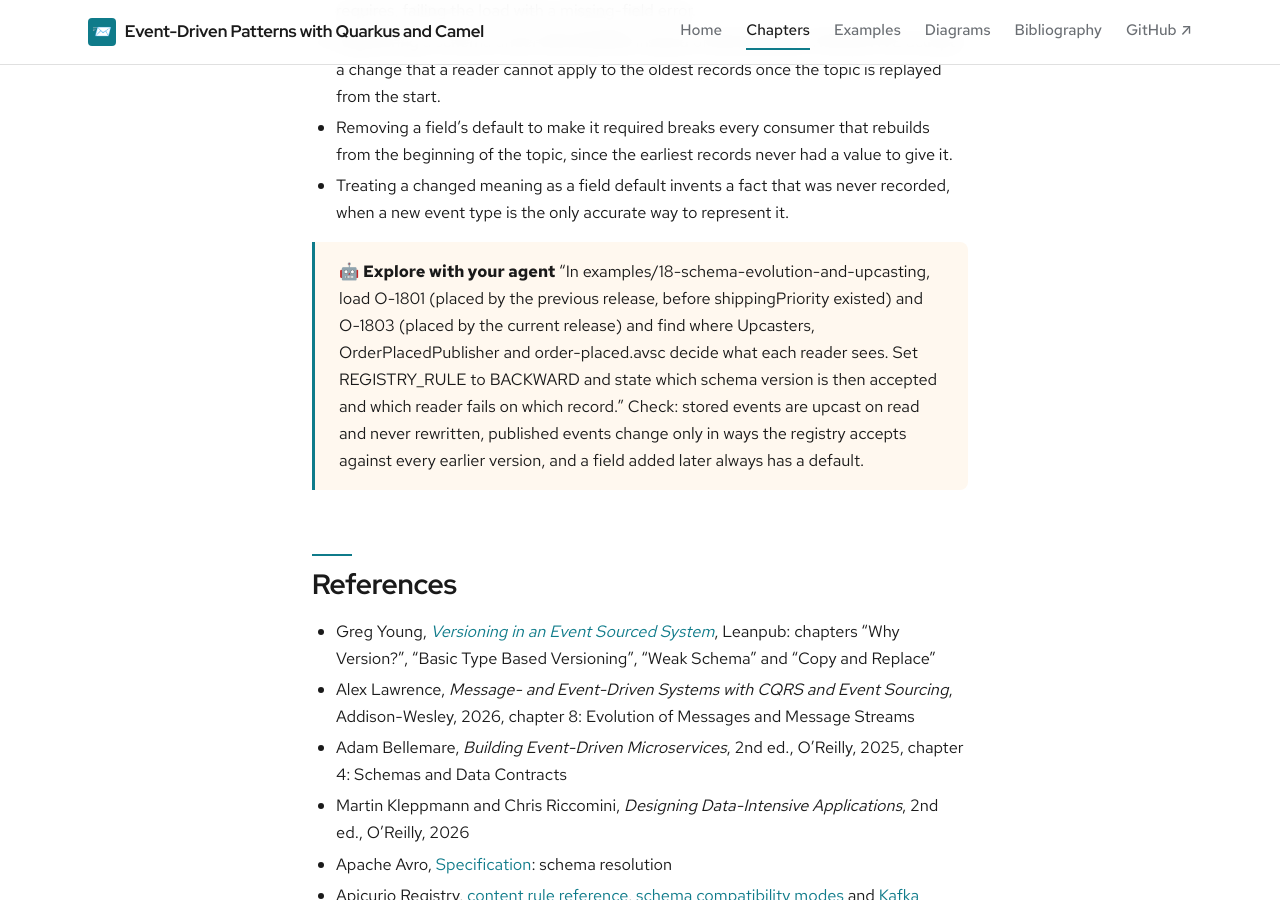
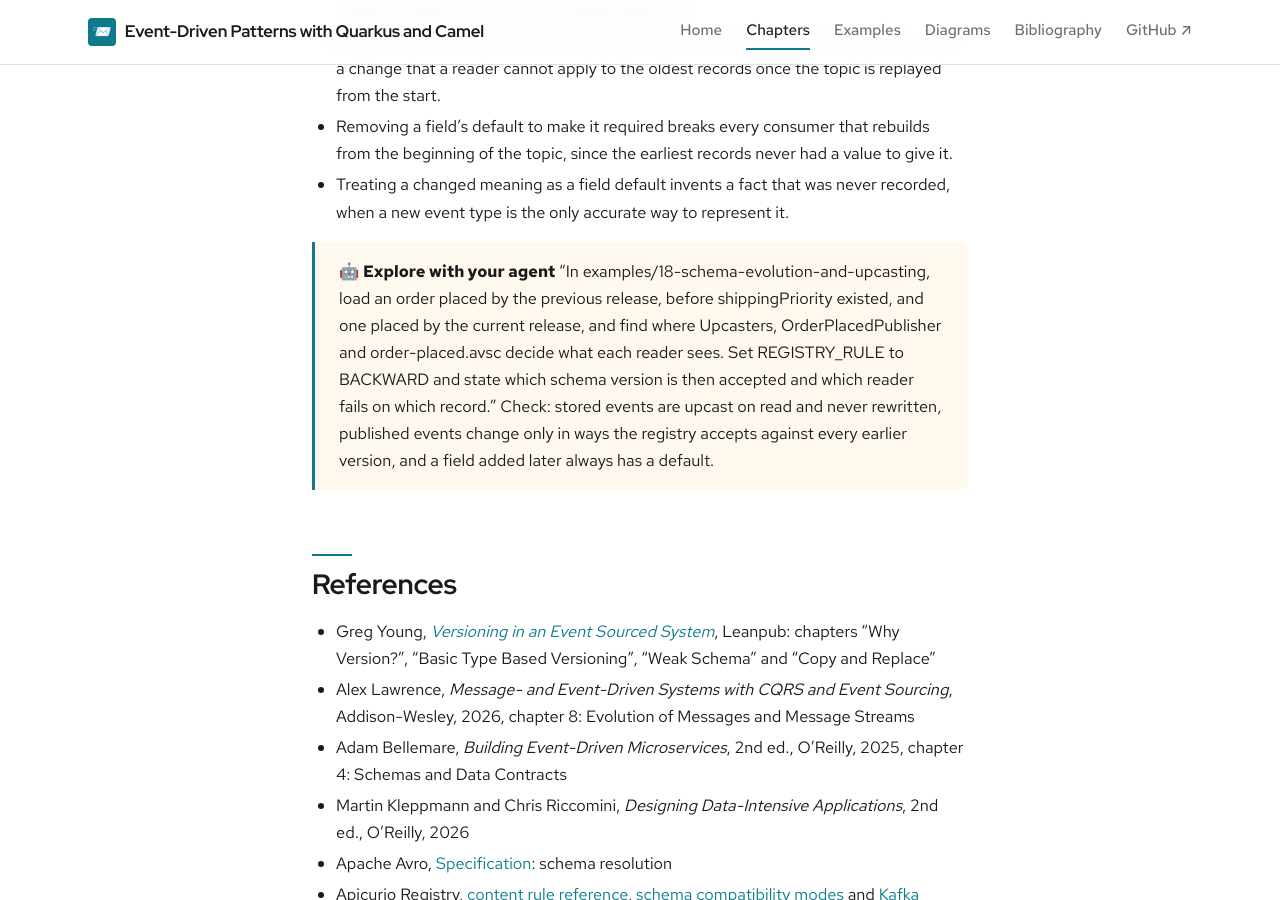
Before and after one commit to patterncatalyst/event-driven-patterns-with-quarkus-and-camel, a Jekyll site: the page built from _docs/18-schema-evolution-and-upcasting.md, in a window 1280 px wide and 900 px high, scrolled down 8746 px. Built offline with Jekyll 4.4.1, drawn with Linux system fonts in a browser that asks for light colours; some web fonts are replaced; some of the changed text lies outside the part shown.

Commit message:
docs(r21): name ch17/ch18 callout orders by role instead of opaque IDs (#26)
Extends the ch20 de-magic to the other two pure-label callouts (ch17 held-vs-shipped, ch18 previous-vs-current release). IDs remain in the example READMEs and verify.sh.

```diff
--- a/_docs/18-schema-evolution-and-upcasting.md
+++ b/_docs/18-schema-evolution-and-upcasting.md
@@ -7,7 +7,7 @@ description: "Customers can ask for express delivery, and OrderPlaced gains a fi
 duration: "60 minutes"
 ---
 
-Customers can now ask for express delivery, so `OrderPlaced` gains a `shippingPriority`. Two kinds of reader already hold the old shape. The aggregate loads `OrderPlaced` rows that were written before the field existed and can never be rewritten. Every consumer of `edp.orders.placed` may replay the topic from its first record, and the first records have no `shippingPriority` either. `O-1801` was placed by the previous release, `O-1803` by the current one, and both have to work.
+Customers can now ask for express delivery, so `OrderPlaced` gains a `shippingPriority`. Two kinds of reader already hold the old shape. The aggregate loads `OrderPlaced` rows that were written before the field existed and can never be rewritten. Every consumer of `edp.orders.placed` may replay the topic from its first record, and the first records have no `shippingPriority` either. One order was placed by the previous release, another by the current one, and both have to work.
 
 {% include excalidraw.html file="18-upcast-on-read" alt="Two rows in the append-only events table, one stored at schema_version 1 and one at 2; a load copies the payload, the upcaster chain adds shippingPriority STANDARD to the version 1 copy, and the aggregate sees only the current OrderPlaced record; an UPDATE of a stored row is refused by the trigger" caption="Figure 18.1: A stored event is never rewritten; a copy is upcast on every read" %}
 
@@ -189,7 +189,7 @@ A registry is one more service to run and to keep up. When producer and consumer
 - Treating a changed meaning as a field default invents a fact that was never recorded, when a new event type is the only accurate way to represent it.
 
 > **🤖 Explore with your agent**
-> "In examples/18-schema-evolution-and-upcasting, load O-1801 (placed by the previous release, before shippingPriority existed) and O-1803 (placed by the current release) and find where Upcasters, OrderPlacedPublisher and order-placed.avsc decide what each reader sees. Set REGISTRY_RULE to BACKWARD and state which schema version is then accepted and which reader fails on which record."
+> "In examples/18-schema-evolution-and-upcasting, load an order placed by the previous release, before shippingPriority existed, and one placed by the current release, and find where Upcasters, OrderPlacedPublisher and order-placed.avsc decide what each reader sees. Set REGISTRY_RULE to BACKWARD and state which schema version is then accepted and which reader fails on which record."
 > Check: stored events are upcast on read and never rewritten, published events change only in ways the registry accepts against every earlier version, and a field added later always has a default.
 
 ## References
```
Also changed, not shown: _docs/17-aggregate-replay-or-projection.md (+1 -1 lines).
